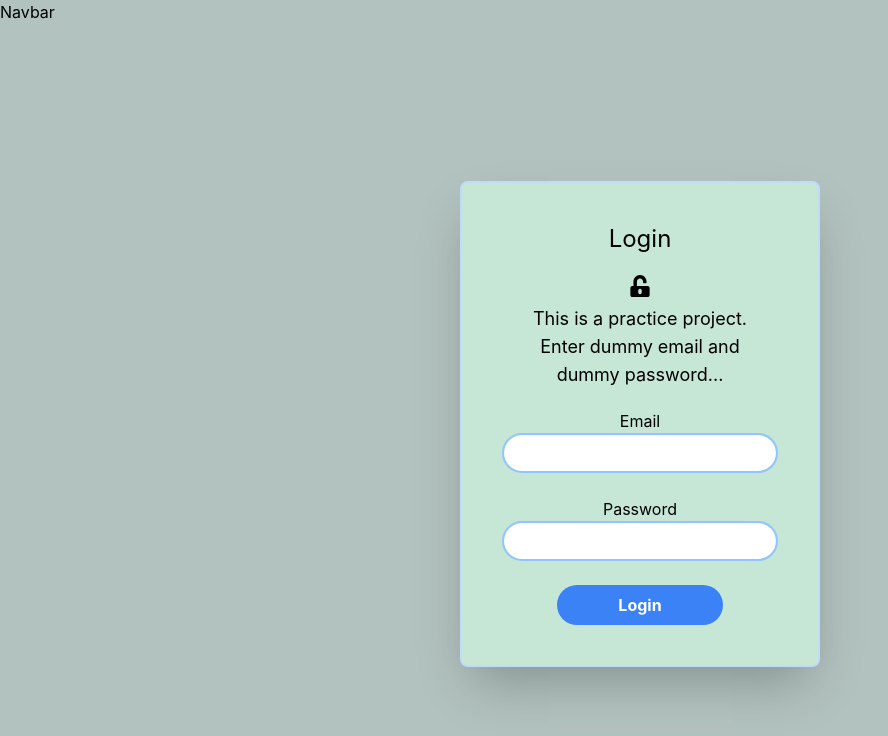
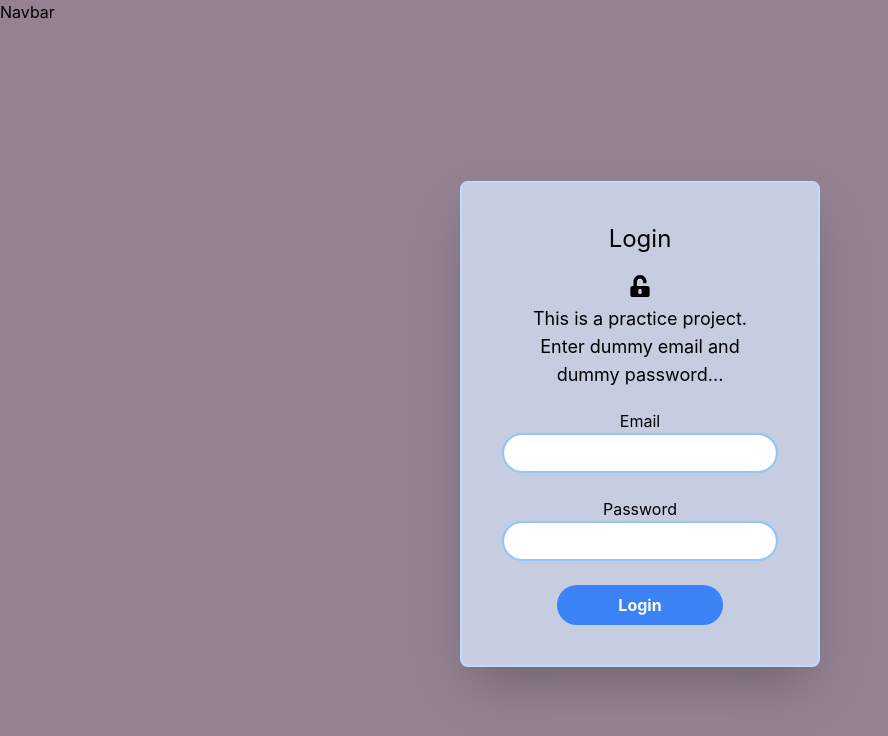
Before and after one commit to codecygen/064-React-Redux-TailwindCSS, a React (Create React App) app: page / in a window 1280 px wide. Shown: the top 736 px of the page, without its empty margins (0-888 px from the left). Built offline with nearby package versions, Linux system fonts and the light colour scheme.

Commit message:
better color combo selected

```diff
--- a/src/components/Login.js
+++ b/src/components/Login.js
@@ -3,7 +3,7 @@ import { FaUnlockAlt } from "react-icons/fa";
 
 const Login = () => {
   return (
-    <form class="bg-[#c6e6d6] m-auto w-auto h-82 text-center py-10 px-10 rounded-lg shadow-2xl border-2 border-blue-200">
+    <form class="bg-[#c6cde0] m-auto w-auto h-82 text-center py-10 px-10 rounded-lg shadow-2xl border-2 border-blue-200">
       <div class="pb-5">
         <h1 class="text-2xl pb-5">Login</h1>
         <FaUnlockAlt size="30" class="mx-auto pb-2" />
--- a/src/index.css
+++ b/src/index.css
@@ -9,7 +9,7 @@ body {
     sans-serif;
   -webkit-font-smoothing: antialiased;
   -moz-osx-font-smoothing: grayscale;
-  background-color: #b2c2be;
+  background-color: #948293;
 }
 
 /* code {
```
